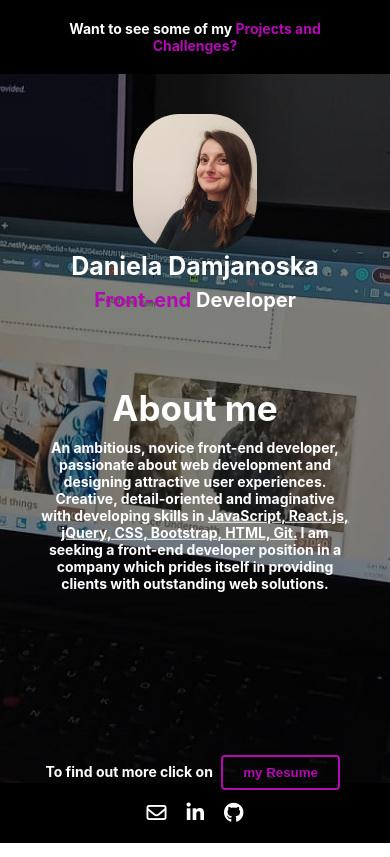
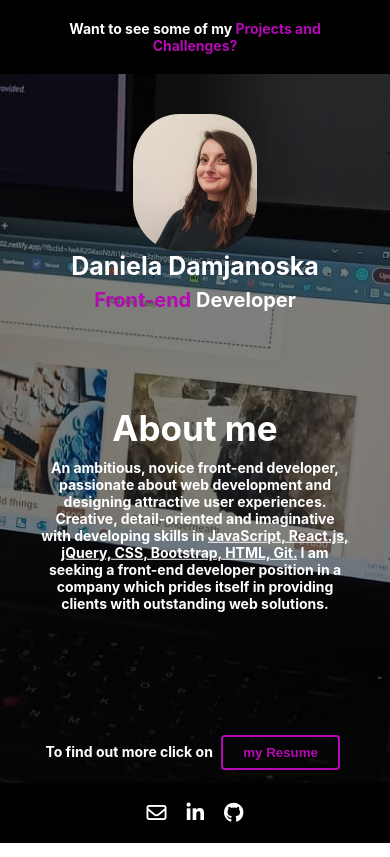
Before and after one commit to daniela-damjanoska/MyPortfolio, a React (Create React App) app: page / in a window 390 px wide. Built offline with nearby package versions, Linux system fonts and the light colour scheme.

Commit message:
some bug fixed

```diff
--- a/src/App.css
+++ b/src/App.css
@@ -192,13 +192,13 @@ img {
     width: 100%;
     transform: translateY(-50%);
 }
+
 .ProjectCard figcaption {
+    width: 50%;
     position: absolute;
-    width: 50%;
+    left: 0%;
     top: 50%;
-    left: 0;
     transform: translateY(-50%);
-    padding: 15px 0 15px 15px;
 }
 
 .ProjectCard h2 {
@@ -273,9 +273,8 @@ img {
         min-height: 250px;
     }
 
-    .ProjectCard:hover figcaption h2,
-    .ProjectCard:hover figcaption small {
-        opacity: 0;
+    .ProjectCard figcaption small {
+        display: none;
     }
 }
 
@@ -298,11 +297,6 @@ img {
 
     .ProjectList .ProjectList-wrapper {
         margin-top: 60px;
-    }
-
-    .ProjectCard:hover figcaption h2,
-    .ProjectCard:hover figcaption small {
-        opacity: 0;
     }
 }
 
@@ -391,11 +385,11 @@ img {
     }
 
     .Home .cont-box {
-        padding-top: 0;
+        padding-top: 20px;
     }
 
     .Home .resume {
-        bottom: 30px;
+        bottom: 50px;
     }
 
     .ProjectList .ProjectList-wrapper {
```
